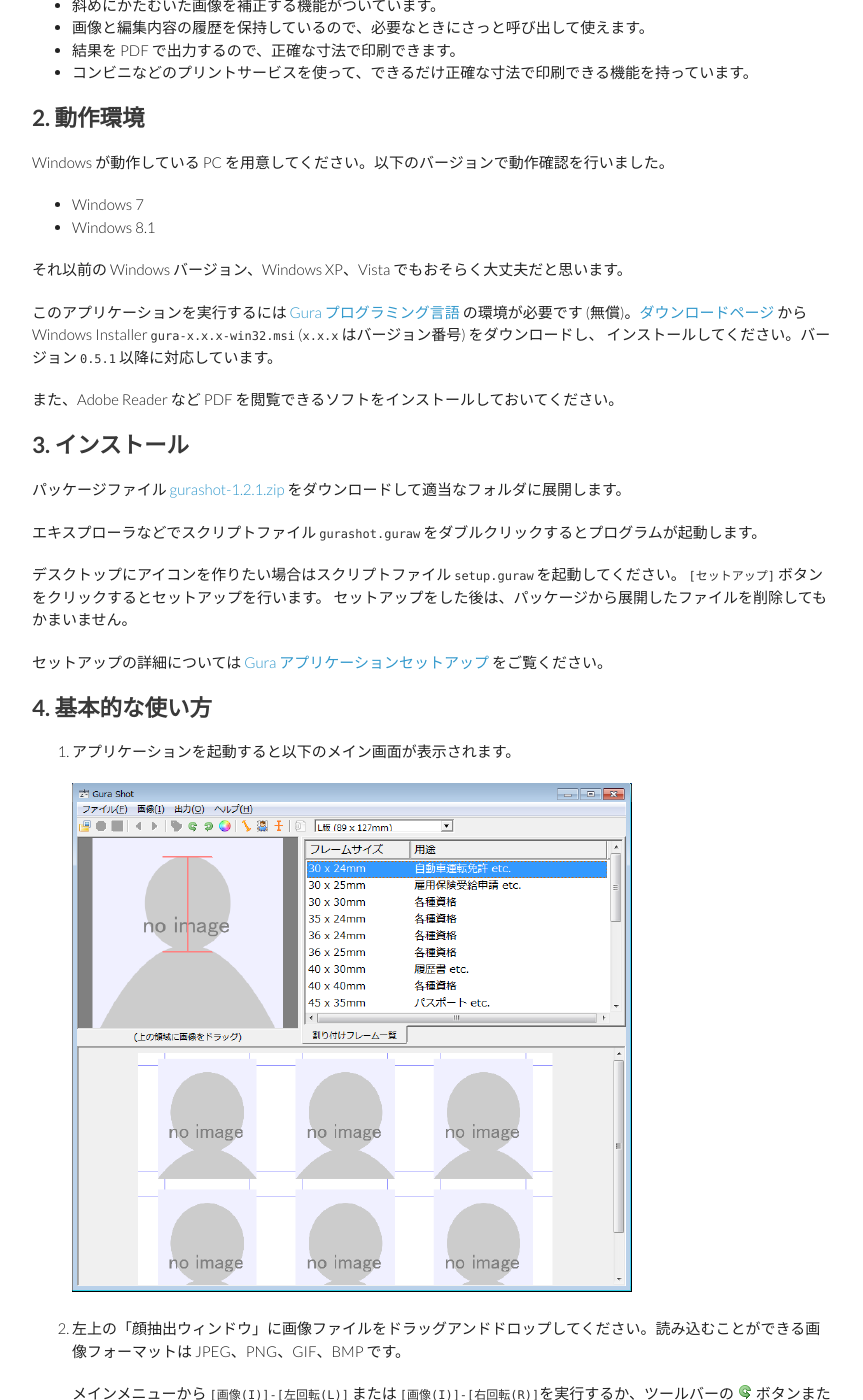
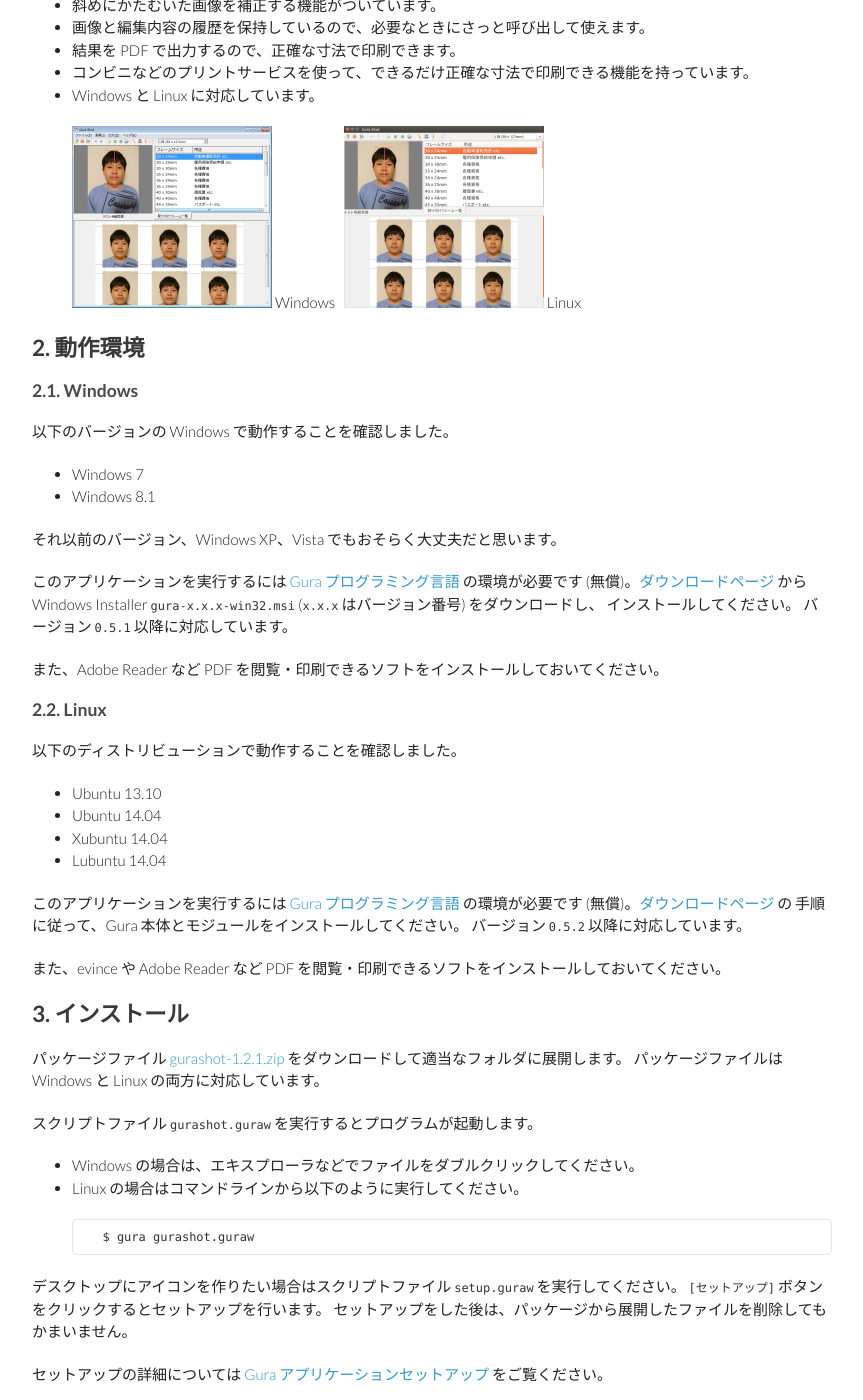
Before and after one commit to gura-app/gura-app.github.io, a Jekyll site: the page built from gurashot/index.md, in a window 1280 px wide and 1400 px high, scrolled down 339 px. Shown: the whole window, without its empty margins (208-1071 px from the left). Built offline with Jekyll 4.4.1, drawn with Linux system fonts in a browser that asks for light colours; Markdown is read by kramdown in place of the engine named in the settings.

Commit message:
updated document

```diff
--- a/gurashot/index.md
+++ b/gurashot/index.md
@@ -20,33 +20,62 @@ Gura Shot は、デジカメの画像から必要なサイズの証明写真を
 * 画像と編集内容の履歴を保持しているので、必要なときにさっと呼び出して使えます。
 * 結果を PDF で出力するので、正確な寸法で印刷できます。
 * コンビニなどのプリントサービスを使って、できるだけ正確な寸法で印刷できる機能を持っています。
+* Windows と Linux に対応しています。
 
+  ![main-with-image-snapshot](images/main-with-image-snapshot.png) Windows&nbsp;&nbsp;
+  ![main-with-image-linux-snapshot](images/main-with-image-linux-snapshot.png) Linux
 
 ## <a name="environment"></a>2. 動作環境
 
-Windows が動作している PC を用意してください。以下のバージョンで動作確認を行いました。
+### <a name="environment"></a>2.1. Windows
+
+以下のバージョンの Windows で動作することを確認しました。
 
 * Windows 7
 * Windows 8.1
 
-それ以前の Windows バージョン、Windows XP、Vista でもおそらく大丈夫だと思います。
+それ以前のバージョン、Windows XP、Vista でもおそらく大丈夫だと思います。
 
 このアプリケーションを実行するには [Gura プログラミング言語](http://www.gura-lang.org/)
 の環境が必要です (無償)。[ダウンロードページ](http://www.gura-lang.org/Download.html) から
 Windows Installer `gura-x.x.x-win32.msi` (`x.x.x` はバージョン番号) をダウンロードし、
-インストールしてください。バージョン `0.5.1` 以降に対応しています。
+インストールしてください。
+バージョン `0.5.1` 以降に対応しています。
 
-また、Adobe Reader など PDF を閲覧できるソフトをインストールしておいてください。
+また、Adobe Reader など PDF を閲覧・印刷できるソフトをインストールしておいてください。
+
+
+### <a name="environment"></a>2.2. Linux
+
+以下のディストリビューションで動作することを確認しました。
+
+* Ubuntu 13.10
+* Ubuntu 14.04
+* Xubuntu 14.04
+* Lubuntu 14.04
+
+このアプリケーションを実行するには [Gura プログラミング言語](http://www.gura-lang.org/)
+の環境が必要です (無償)。[ダウンロードページ](http://www.gura-lang.org/Download.html) の
+手順に従って、Gura 本体とモジュールをインストールしてください。
+バージョン `0.5.2` 以降に対応しています。
+
+また、evince や Adobe Reader など PDF を閲覧・印刷できるソフトをインストールしておいてください。
 
 
 ## <a name="install"></a>3. インストール
 
 パッケージファイル [gurashot-{{ app_version }}.zip](https://github.com/gura-app/gurashot/releases/download/v{{ app_version }}/gurashot-{{ app_version }}.zip)
 をダウンロードして適当なフォルダに展開します。
+パッケージファイルは Windows と Linux の両方に対応しています。
 
-エキスプローラなどでスクリプトファイル `gurashot.guraw` をダブルクリックするとプログラムが起動します。
+スクリプトファイル `gurashot.guraw` を実行するとプログラムが起動します。
 
-デスクトップにアイコンを作りたい場合はスクリプトファイル `setup.guraw` を起動してください。
+* Windows の場合は、エキスプローラなどでファイルをダブルクリックしてください。
+* Linux の場合はコマンドラインから以下のように実行してください。
+
+        $ gura gurashot.guraw
+
+デスクトップにアイコンを作りたい場合はスクリプトファイル `setup.guraw` を実行してください。
 `[セットアップ]` ボタンをクリックするとセットアップを行います。
 セットアップをした後は、パッケージから展開したファイルを削除してもかまいません。
 
```
Also changed, not shown: gurashot/images/main-with-image-linux-shrink.png (added), gurashot/images/main-with-image-linux-snapshot.png (added), gurashot/images/main-with-image-linux.png (added), gurashot/images/main-with-image-snapshot.png (added), 1 other file.
